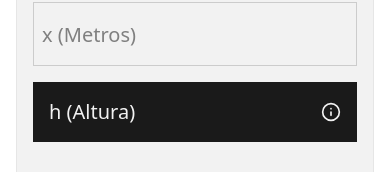
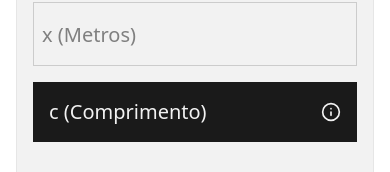
Before and after one commit to Maua-Dev/luz_front, a React (Vite) app: page / in a window 390 px wide. Shown: the part 307-479 px from the top of the page. Built offline with nearby package versions, Linux system fonts and the light colour scheme.

Commit message:
feat: add mobile responsiveness

```diff
--- a/src/app/pages/home.tsx
+++ b/src/app/pages/home.tsx
@@ -129,7 +129,7 @@ export function Home() {
                 id="section"
               />
               <Input
-                label="h (Altura)"
+                label="c (Comprimento)"
                 tooltip="Comprimento do duto (m)"
                 register={register}
                 error={errors.height?.message}
--- a/src/app/pages/informationDrawer.tsx
+++ b/src/app/pages/informationDrawer.tsx
@@ -1,7 +1,7 @@
 import { Drawer, DrawerContent, DrawerTopbar } from "@/app/components/drawer";
-import { AnimatePresence } from "framer-motion";
 import { EDLFormula, EDLFormula2, NFormula, PhiFormula, RCRFormula } from "@/app/components/formula";
 import { DrawerContext } from "@/app/contexts/Drawer-context";
+import { AnimatePresence } from "framer-motion";
 import { useContext } from "react";
 
 function Information() {
@@ -16,7 +16,7 @@ function Information() {
                     CD é o coeficiente de distribuição *; <br />
                     i - número de reflexões do plano iluminado no interior do duto; <br />
                     b - largura da seção do duto (m); <br />
-                    h - comprimento do duto (m); <br />
+                    c - comprimento do duto (m); <br />
                     ρ - refletância interna ao duto; <br />
                     n - número de reflexões do plano emissor, consideradas no somatório; <br />
                     RCR - coeficiente do recinto; <br />
```
